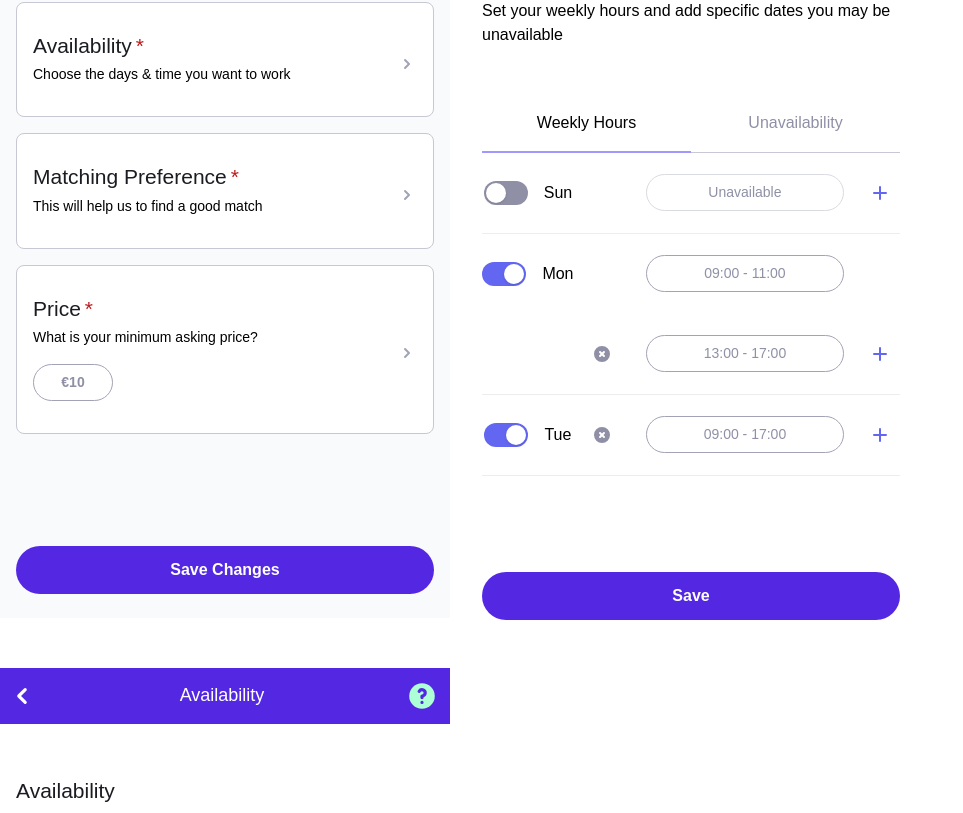
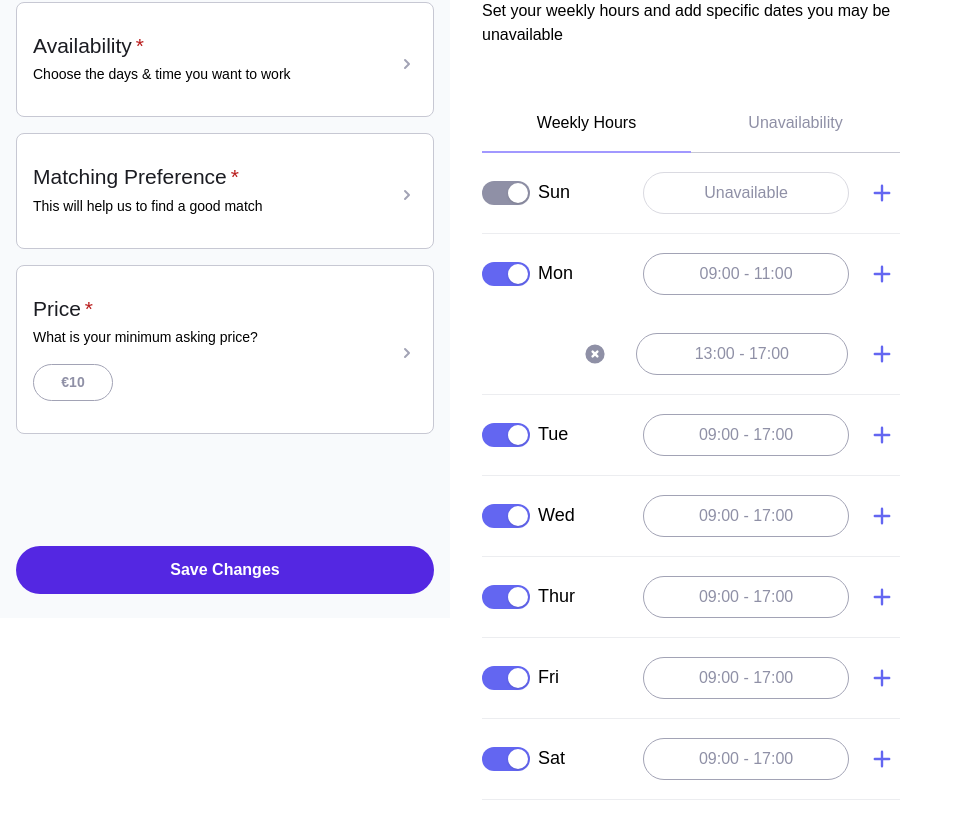
Before and after one commit to andres-codigo/nanny-nina, a Vue app: page /nanny-service-launch-checklist-onboarding in a window 1280 px wide. Shown: the part 5286-6099 px from the top of the page, without its empty margins (0-963 px from the left). Built offline with nearby package versions, Linux system fonts and the light colour scheme.

Commit message:
[component, vue] Badge component created w props and BadgeEnabled & BadgeNotEnabled deleted/Input field time text class removed/AvailabilityWeeklyHours12 page DOM updated to fix alignment issues and container page updated in turn

```diff
--- /dev/null
+++ b/src/components/form/Badge.vue
@@ -0,0 +1,22 @@
+<template>
+	<button
+		type="button"
+		:class="
+			['relative inline-flex flex-shrink-0 h-6 w-12 border-2 border-transparent rounded-full cursor-pointer transition-colors ease-in-out duration-200',
+				backgroundColour
+			]"
+		role="switch"
+		aria-checked="false">
+		<span aria-hidden="true" class="translate-x-6 pointer-events-none inline-block h-5 w-5 rounded-full bg-white shadow transform ring-0 transition ease-in-out duration-200"></span>
+	</button><span class="pl-2 w-12 text-xl font-medium">{{ text }}</span>
+</template>
+
+<script>
+export default {
+	props: {
+		text: String,
+		backgroundColour: String,
+		translateXPosition: String
+	}
+}
+</script>
--- a/src/components/form/BadgeEnabled.vue
+++ /dev/null
@@ -1,13 +0,0 @@
-<template>
-	<button type="button" class="bg-indigo-500 relative inline-flex flex-shrink-0 h-6 w-11 border-2 border-transparent rounded-full cursor-pointer transition-colors ease-in-out duration-200 focus:outline-none focus:ring-2 focus:ring-offset-2 focus:ring-indigo-500" role="switch" aria-checked="false">
-		<span aria-hidden="true" class="translate-x-5 pointer-events-none inline-block h-5 w-5 rounded-full bg-white shadow transform ring-0 transition ease-in-out duration-200"></span>
-	</button><span class="pl-4 font-medium">{{ text }}</span>
-</template>
-
-<script>
-export default {
-	props: {
-		text: String
-	}
-}
-</script>
--- a/src/components/form/BadgeNotEnabled.vue
+++ /dev/null
@@ -1,13 +0,0 @@
-<template>
-	<button type="button" class="bg-gray-500 relative inline-flex flex-shrink-0 h-6 w-11 border-2 border-transparent rounded-full cursor-pointer transition-colors ease-in-out duration-200 focus:outline-none focus:ring-2 focus:ring-offset-2 focus:ring-indigo-500" role="switch" aria-checked="false">
-		<span aria-hidden="true" class="translate-x-0 pointer-events-none inline-block h-5 w-5 rounded-full bg-white shadow transform ring-0 transition ease-in-out duration-200"></span>
-	</button><span class="pl-4 font-medium">{{ text }}</span>
-</template>
-
-<script>
-export default {
-	props: {
-		text: String
-	}
-}
-</script>
--- a/src/components/form/InputFieldTimeDisabled.vue
+++ b/src/components/form/InputFieldTimeDisabled.vue
@@ -11,7 +11,7 @@
 			w-full
 			px-3 py-2
 			border border-gray-400 rounded-full
-			text-sm text-center font-thin
+			text-center font-thin
 			read-only:border-gray-100
 			focus:outline-none"
 	/>
--- a/src/components/form/InputFieldTimeEnabled.vue
+++ b/src/components/form/InputFieldTimeEnabled.vue
@@ -10,7 +10,7 @@
 			w-full
 			px-3 py-2
 			border border-gray-400 rounded-full
-			text-sm text-center font-thin
+			text-center font-thin
 			read-only:border-gray-100
 			focus:outline-none focus:ring-0 focus:ring-blue-500 focus:border-blue-500"
 	/>
--- a/src/pages/02-worker/nanny/service-launch-and-checklist/pages/04-preferences/AvailabilityWeeklyHours12.vue
+++ b/src/pages/02-worker/nanny/service-launch-and-checklist/pages/04-preferences/AvailabilityWeeklyHours12.vue
@@ -1,8 +1,7 @@
 <script setup>
 import TopNavigation from '../../../../../../components/navigation/TopNavigation.vue'
 import Tabs from '../../../../../../components/tabs/Tabs.vue'
-import BadgeEnabled from '../../../../../../components/form/BadgeEnabled.vue'
-import BadgeNotEnabled from '../../../../../../components/form/BadgeNotEnabled.vue'
+import Badge from '../../../../../../components/form/Badge.vue'
 import InputFieldTimeEnabled from '../../../../../../components/form/InputFieldTimeEnabled.vue'
 import InputFieldTimeDisabled from '../../../../../../components/form/InputFieldTimeDisabled.vue'
 import ButtonPrimary from '../../../../../../components/buttons/ButtonPrimary.vue'
@@ -25,41 +24,91 @@ import ButtonPrimary from '../../../../../../components/buttons/ButtonPrimary.vu
 					/>
 
 					<div class="border-b border-gray-50">
-						<div class="flex h-20">
-							<div class="inline-flex justify-center items-center w-24"><BadgeNotEnabled text="Sun" /></div>
-							<div class="flex-none inline-flex justify-center items-center w-14">&nbsp;</div>
+						<div class="flex flex-row  h-20">
+							<div class="inline-flex justify-center items-center w-24">
+								<Badge backgroundColour="bg-gray-500 focus:outline-none focus:ring-2 focus:ring-offset-2 focus:ring-indigo-500" translateXPosition="translate-x-0" text="Sun" />
+							</div>
+							<div class="inline-flex justify-center items-center w-14">&nbsp;</div>
 							<div class="inline-flex grow justify-center items-center px-4"><InputFieldTimeDisabled placeholder="Unavailable" /></div>
-							<div class="flex-none inline-flex justify-center items-center w-10"><PlusIcon class="w-5 h-5 text-indigo-500" aria-hidden="true" /></div>
+							<div class="inline-flex justify-center items-center w-10"><PlusIcon class="w-6 h-6 text-indigo-500" aria-hidden="true" /></div>
 						</div>
 					</div>
 
 					<div class="border-b border-gray-50">
-						<div class="flex h-20">
-							<div class="inline-flex justify-center items-center w-24"><BadgeEnabled text="Mon" /></div>
-							<div class="flex-none inline-flex justify-center items-center w-14">&nbsp;</div>
+						<div class="flex flex-row h-20">
+							<div class="inline-flex justify-center items-center w-24">
+								<Badge backgroundColour="bg-indigo-500 focus:outline-none focus:ring-2 focus:ring-offset-2 focus:ring-indigo-500" translateXPosition="translate-x-6" text="Mon" />
+							</div>
+							<div class="inline-flex justify-center items-center w-14">&nbsp;</div>
 							<div class="inline-flex grow justify-center items-center px-4"><InputFieldTimeEnabled placeholder="09:00 - 11:00" /></div>
-							<div class="flex-none inline-flex justify-center items-center w-10">&nbsp;</div>
+							<div class="inline-flex justify-center items-center w-10"><PlusIcon class="w-6 h-6 text-indigo-500" aria-hidden="true" /></div>
 						</div>
-						<div class="flex h-20">
+						<div class="flex flex-row h-20">
 							<div class="inline-flex justify-center items-center w-24">&nbsp;</div>
-							<div class="flex-none inline-flex justify-center items-center w-14"><XCircleIcon class="w-5 h-5 text-gray-500" aria-hidden="true" /></div>
+							<div class="inline-flex justify-center items-center w-14"><XCircleIcon class="w-6 h-6 text-gray-500" aria-hidden="true" /></div>
 							<div class="inline-flex grow justify-center items-center px-4"><InputFieldTimeEnabled placeholder="13:00 - 17:00" /></div>
-							<div class="flex-none inline-flex justify-center items-center w-10"><PlusIcon class="w-5 h-5 text-indigo-500" aria-hidden="true" /></div>
+							<div class="inline-flex justify-center items-center w-10"><PlusIcon class="w-6 h-6 text-indigo-500" aria-hidden="true" /></div>
 						</div>
 					</div>
 
 					<div class="border-b border-gray-50">
-						<div class="flex h-20">
-							<div class="inline-flex justify-center items-center w-24"><BadgeEnabled text="Tue" /></div>
-							<div class="flex-none inline-flex justify-center items-center w-14"><XCircleIcon class="w-5 h-5 text-gray-500" aria-hidden="true" /></div>
+						<div class="flex flex-row  h-20">
+							<div class="inline-flex justify-center items-center w-24">
+								<Badge backgroundColour="bg-indigo-500 focus:outline-none focus:ring-2 focus:ring-offset-2 focus:ring-indigo-500" translateXPosition="translate-x-6" text="Tue" />
+							</div>
+							<div class="inline-flex justify-center items-center w-14">&nbsp;</div>
 							<div class="inline-flex grow justify-center items-center px-4"><InputFieldTimeEnabled placeholder="09:00 - 17:00" /></div>
-							<div class="flex-none inline-flex justify-center items-center w-10"><PlusIcon class="w-5 h-5 text-indigo-500" aria-hidden="true" /></div>
+							<div class="inline-flex justify-center items-center w-10"><PlusIcon class="w-6 h-6 text-indigo-500" aria-hidden="true" /></div>
+						</div>
+					</div>
+
+					<div class="border-b border-gray-50">
+						<div class="flex flex-row  h-20">
+							<div class="inline-flex justify-center items-center w-24">
+								<Badge backgroundColour="bg-indigo-500 focus:outline-none focus:ring-2 focus:ring-offset-2 focus:ring-indigo-500" translateXPosition="translate-x-6" text="Wed" />
+							</div>
+							<div class="inline-flex justify-center items-center w-14">&nbsp;</div>
+							<div class="inline-flex grow justify-center items-center px-4"><InputFieldTimeEnabled placeholder="09:00 - 17:00" /></div>
+							<div class="inline-flex justify-center items-center w-10"><PlusIcon class="w-6 h-6 text-indigo-500" aria-hidden="true" /></div>
+						</div>
+					</div>
+
+					<div class="border-b border-gray-50">
+						<div class="flex flex-row  h-20">
+							<div class="inline-flex justify-center items-center w-24">
+								<Badge backgroundColour="bg-indigo-500 focus:outline-none focus:ring-2 focus:ring-offset-2 focus:ring-indigo-500" translateXPosition="translate-x-6" text="Thur" />
+							</div>
+							<div class="inline-flex justify-center items-center w-14">&nbsp;</div>
+							<div class="inline-flex grow justify-center items-center px-4"><InputFieldTimeEnabled placeholder="09:00 - 17:00" /></div>
+							<div class="inline-flex justify-center items-center w-10"><PlusIcon class="w-6 h-6 text-indigo-500" aria-hidden="true" /></div>
+						</div>
+					</div>
+
+					<div class="border-b border-gray-50">
+						<div class="flex flex-row  h-20">
+							<div class="inline-flex justify-center items-center w-24">
+								<Badge backgroundColour="bg-indigo-500 focus:outline-none focus:ring-2 focus:ring-offset-2 focus:ring-indigo-500" translateXPosition="translate-x-6" text="Fri" />
+							</div>
+							<div class="inline-flex justify-center items-center w-14">&nbsp;</div>
+							<div class="inline-flex grow justify-center items-center px-4"><InputFieldTimeEnabled placeholder="09:00 - 17:00" /></div>
+							<div class="inline-flex justify-center items-center w-10"><PlusIcon class="w-6 h-6 text-indigo-500" aria-hidden="true" /></div>
+						</div>
+					</div>
+
+					<div class="border-b border-gray-50">
+						<div class="flex flex-row  h-20">
+							<div class="inline-flex justify-center items-center w-24">
+								<Badge backgroundColour="bg-indigo-500 focus:outline-none focus:ring-2 focus:ring-offset-2 focus:ring-indigo-500" translateXPosition="translate-x-6" text="Sat" />
+							</div>
+							<div class="inline-flex justify-center items-center w-14">&nbsp;</div>
+							<div class="inline-flex grow justify-center items-center px-4"><InputFieldTimeEnabled placeholder="09:00 - 17:00" /></div>
+							<div class="inline-flex justify-center items-center w-10"><PlusIcon class="w-6 h-6 text-indigo-500" aria-hidden="true" /></div>
 						</div>
 					</div>
 
 				</div>
 
-				<div class="mt-24">
+				<div class="mt-20">
 					<ButtonPrimary text="Save" />
 				</div>
 			</div>
```
